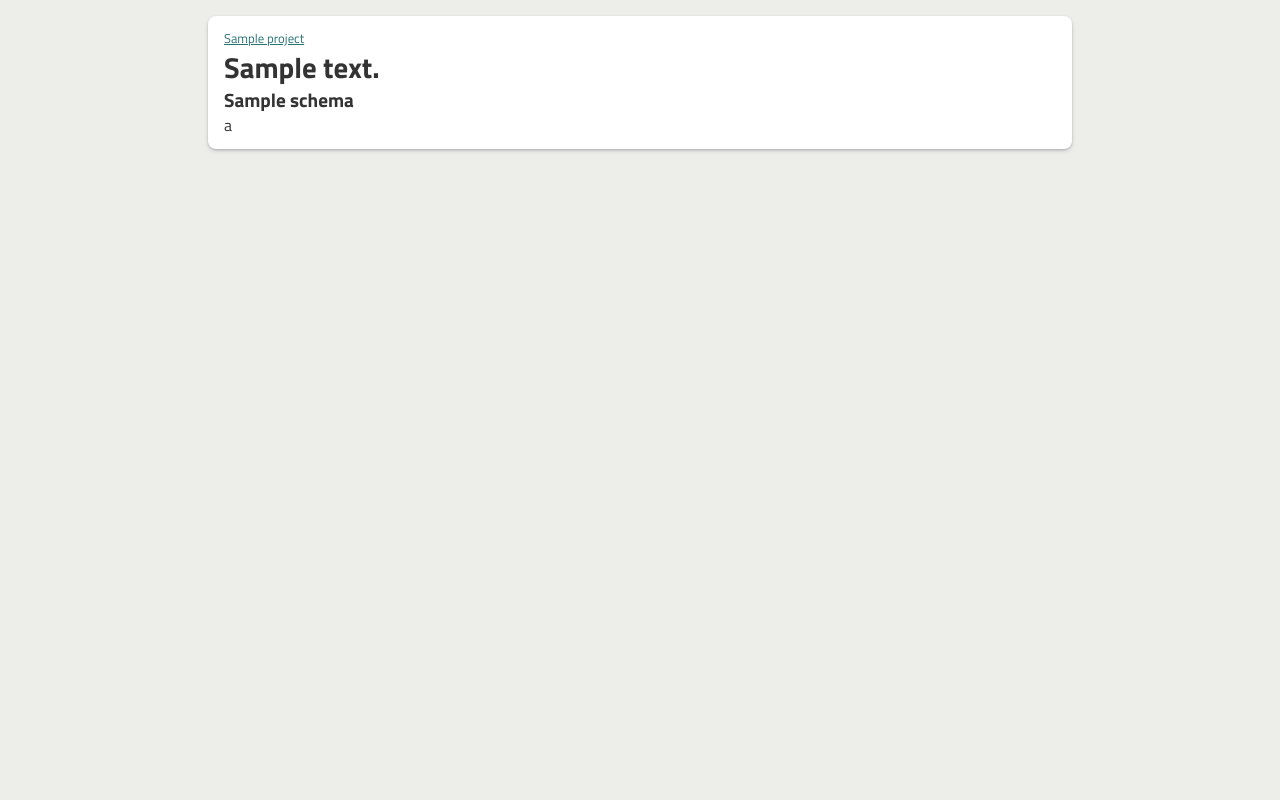
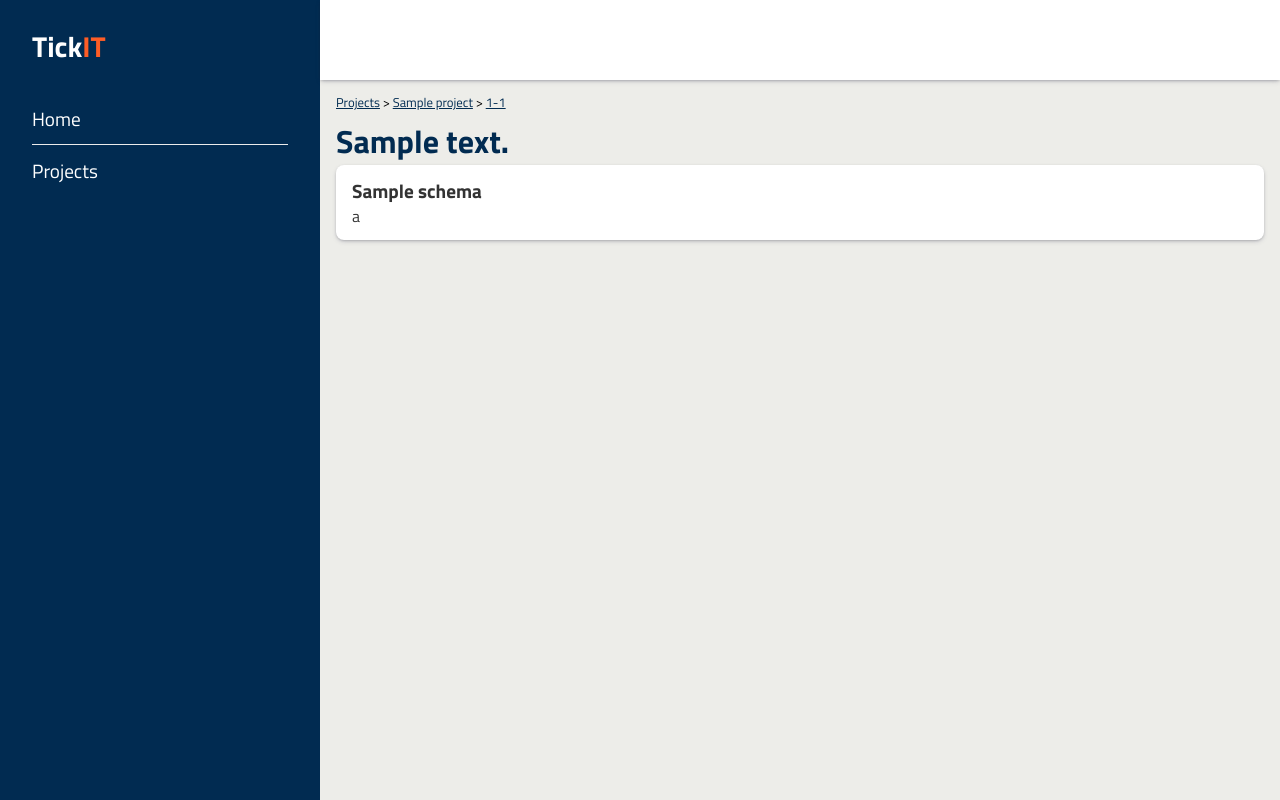
Before and after one commit to Neatoro/tickit, a Node project: template src/rendering/views/ticket/view.hbs in a window 1280 px wide. Run offline with Node 20 templates, Linux system fonts and the light colour scheme; the template is opened without the code that fills it: most values are stand-ins (such as "Sample title", 1, 10 or a date in 2020).

Commit message:
Improve design

```diff
--- a/example/simple-project/config.yaml
+++ b/example/simple-project/config.yaml
@@ -6,3 +6,4 @@ database:
 
 projects:
   - test
+  - two
--- a/package.json
+++ b/package.json
@@ -3,8 +3,8 @@
   "version": "1.0.0",
   "main": "dist/index.js",
   "scripts": {
-    "dev": "nodemon -e ts -w ./src -x ts-node src/index.ts --config=example/simple-project/config.yaml",
-    "prettify": "npx prettier -w src/**/*.ts src/**/*.hbs src/**/*.css package.json .prettierrc tsconfig.json",
+    "dev": "nodemon -e ts,hbs -w ./src -x ts-node src/index.ts --config=example/simple-project/config.yaml",
+    "prettify": "npx prettier -w src/**/*.ts src/**/*.css package.json .prettierrc tsconfig.json",
     "build": "tsc && node scripts/copy_static.js"
   },
   "license": "ISC",
--- a/src/index.ts
+++ b/src/index.ts
@@ -4,6 +4,7 @@ import { NestExpressApplication } from '@nestjs/platform-express';
 import { AppModule } from './app/app.module';
 import { ConfigService } from '@nestjs/config';
 import { resolve } from 'path';
+import * as hbs from 'hbs';
 
 async function bootstrap() {
   const app = await NestFactory.create<NestExpressApplication>(AppModule);
@@ -12,6 +13,7 @@ async function bootstrap() {
   app.useStaticAssets(resolve(__dirname, 'rendering', 'public'));
   app.setBaseViewsDir(resolve(__dirname, 'rendering', 'views'));
   app.setViewEngine('hbs');
+  hbs.registerPartials(resolve(__dirname, 'rendering', 'partials'));
 
   const configService = app.get(ConfigService);
   const port = configService.get('port') || 8000;
--- /dev/null
+++ b/src/rendering/partials/layout.hbs
@@ -0,0 +1,16 @@
+<html lang='en'>
+  <head>
+    <meta charset='UTF-8' />
+    <meta name='viewport' content='width=device-width, initial-scale=1.0' />
+    <title>TickIT</title>
+
+    <link href='/css/main.css' rel='stylesheet' />
+  </head>
+  <body class="app">
+    {{> navigation }}
+    <header class="app__header"></header>
+    <main class="app__content">
+        {{> @partial-block }}
+    </main>
+  </body>
+</html>
--- /dev/null
+++ b/src/rendering/partials/navigation.hbs
@@ -0,0 +1,13 @@
+<nav class='navigation'>
+  <h1 class='navigation__title'>Tick<span
+      style='color: var(--secondary-color);'
+    >IT</span></h1>
+  <ul class='navigation__list'>
+    <li class='navigation__item'>
+      <a href='/'>Home</a>
+    </li>
+    <li class='navigation__item'>
+      <a href='/project'>Projects</a>
+    </li>
+  </ul>
+</nav>
--- a/src/rendering/public/css/main.css
+++ b/src/rendering/public/css/main.css
@@ -12,7 +12,8 @@
 
   --base-font-color: #333;
 
-  --link-color: #297373;
+  --primary-color: #012b51;
+  --secondary-color: #fe5d26;
 }
 
 * {
@@ -20,7 +21,7 @@
 }
 
 a {
-  color: var(--link-color);
+  color: var(--primary-color);
 }
 
 body {
@@ -30,13 +31,61 @@ body {
   width: 100vw;
   height: 100vh;
 
-  margin: auto;
+  display: grid;
+  grid-template-columns: 1fr 3fr;
+  grid-template-rows: 80px 1fr;
+}
+
+.navigation {
+  grid-row: span 2;
+
+  padding: 32px;
+
+  background-color: #012b51;
+}
+
+.navigation__title {
+  font-weight: 700;
+  font-size: 1.8rem;
+
+  color: #fff;
+
+  margin-bottom: 32px;
+}
+
+.navigation__item {
+  padding: 16px 0;
+  font-size: 1.2rem;
+
+  border-bottom: 1px solid #ebebeb;
+}
+
+.navigation__item:last-child {
+  border-bottom: none;
+}
+
+.navigation__item a {
+  color: #fff;
+  text-decoration: none;
+}
+
+.navigation__item:hover a {
+  color: #c2e2fe;
+}
+
+.app__header {
+  background-color: var(--box-background);
+  box-shadow: var(--box-shadow);
+}
+
+.app__content {
   padding: 16px;
 }
 
-@media (min-width: 1024px) {
-  body {
-    width: 70vw;
+@media (min-width: 1500px) {
+  .app__content {
+    width: 80%;
+    margin: 0 auto;
   }
 }
 
@@ -50,11 +99,13 @@ body {
   padding: 16px;
 }
 
-.box__title {
+.app__title {
   font-weight: 700;
-  font-size: 1.8rem;
+  font-size: 2rem;
 
   margin-bottom: 8px;
+
+  color: var(--primary-color);
 }
 
 .table-list {
@@ -79,7 +130,7 @@ body {
 }
 
 .table-list__body tr:hover {
-  background-color: #edede9;
+  background-color: #c2e2fe;
 }
 
 .ticket-field__title {
@@ -93,6 +144,6 @@ body {
 }
 
 .breadcumb {
-  margin-bottom: 8px;
+  margin-bottom: 16px;
   font-size: 0.8rem;
 }
--- a/src/rendering/rendering.module.ts
+++ b/src/rendering/rendering.module.ts
@@ -2,9 +2,10 @@ import { Module } from '@nestjs/common';
 import { TicketModule } from '../ticket/ticket.module';
 import { RootRendering } from './controller/root.rendering';
 import { TicketRendering } from './controller/ticket.rendering';
+import { ProjectRendering } from './controller/project.rendering';
 
 @Module({
   imports: [TicketModule],
-  controllers: [RootRendering, TicketRendering]
+  controllers: [RootRendering, TicketRendering, ProjectRendering]
 })
 export class RenderingModule {}
--- a/src/rendering/views/ticket/view.hbs
+++ b/src/rendering/views/ticket/view.hbs
@@ -1,23 +1,16 @@
-<html lang='en'>
-  <head>
-    <meta charset='UTF-8' />
-    <meta name='viewport' content='width=device-width, initial-scale=1.0' />
-    <title>TickIt - {{project.id}}-{{ticket.id}}</title>
-
-    <link href='/css/main.css' rel='stylesheet' />
-  </head>
-  <body>
-    <main class='box'>
+{{#> layout}}
 <p class='breadcumb'>
-        <a href='/project/{{project.id}}'>{{project.name}}</a>
+  <a href='/project'>Projects</a> >
+  <a href='/project/{{project.id}}'>{{project.name}}</a> >
+  <a href='/ticket/{{project.id}}/{{ticket.id}}'>{{project.id}}-{{ticket.id}}</a>
 </p>
-      <h1 class='box__title'>{{ticket.summary}}</h1>
+<h1 class='app__title'>{{ticket.summary}}</h1>
+<div class="box">
   {{#each schema}}
   <section class='ticket-field'>
     <h2 class='ticket-field__title'>{{name}}</h2>
     <p class='ticket-field__value'>{{lookup @root.ticket.fields id}}</p>
   </section>
   {{/each}}
-    </main>
-  </body>
-</html>
+</div>
+{{/layout}}
--- a/src/ticket/ticket.service.ts
+++ b/src/ticket/ticket.service.ts
@@ -51,12 +51,13 @@ export class TicketService {
     };
   }
 
-  async search() {
+  async search(filter?: { project }) {
     const queryRunner = this.dataSource.createQueryRunner();
     await queryRunner.connect();
 
     const result = await queryRunner.manager.find(TicketSchema, {
-      relations: ['fields']
+      relations: ['fields'],
+      where: filter
     });
 
     return result.map((ticket) => ({
```
Also changed, not shown: example/simple-project/two.yaml (added, +11 -0 lines), scripts/copy_static.js (+16 -0 lines), src/rendering/controller/project.rendering.ts (added, +28 -0 lines), src/rendering/views/index.hbs (+8 -15 lines). Lines whose indentation alone changed are shown as unchanged.
